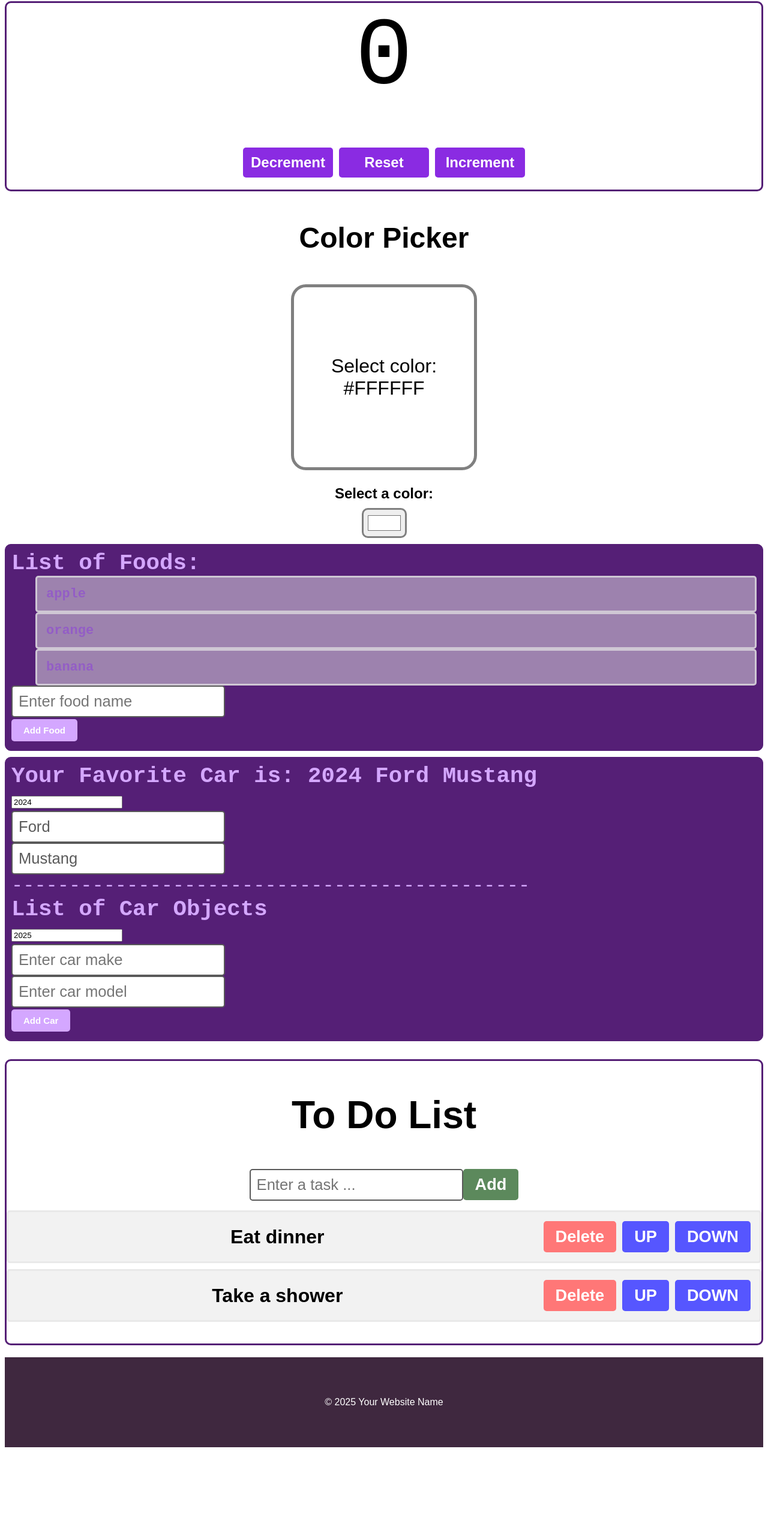
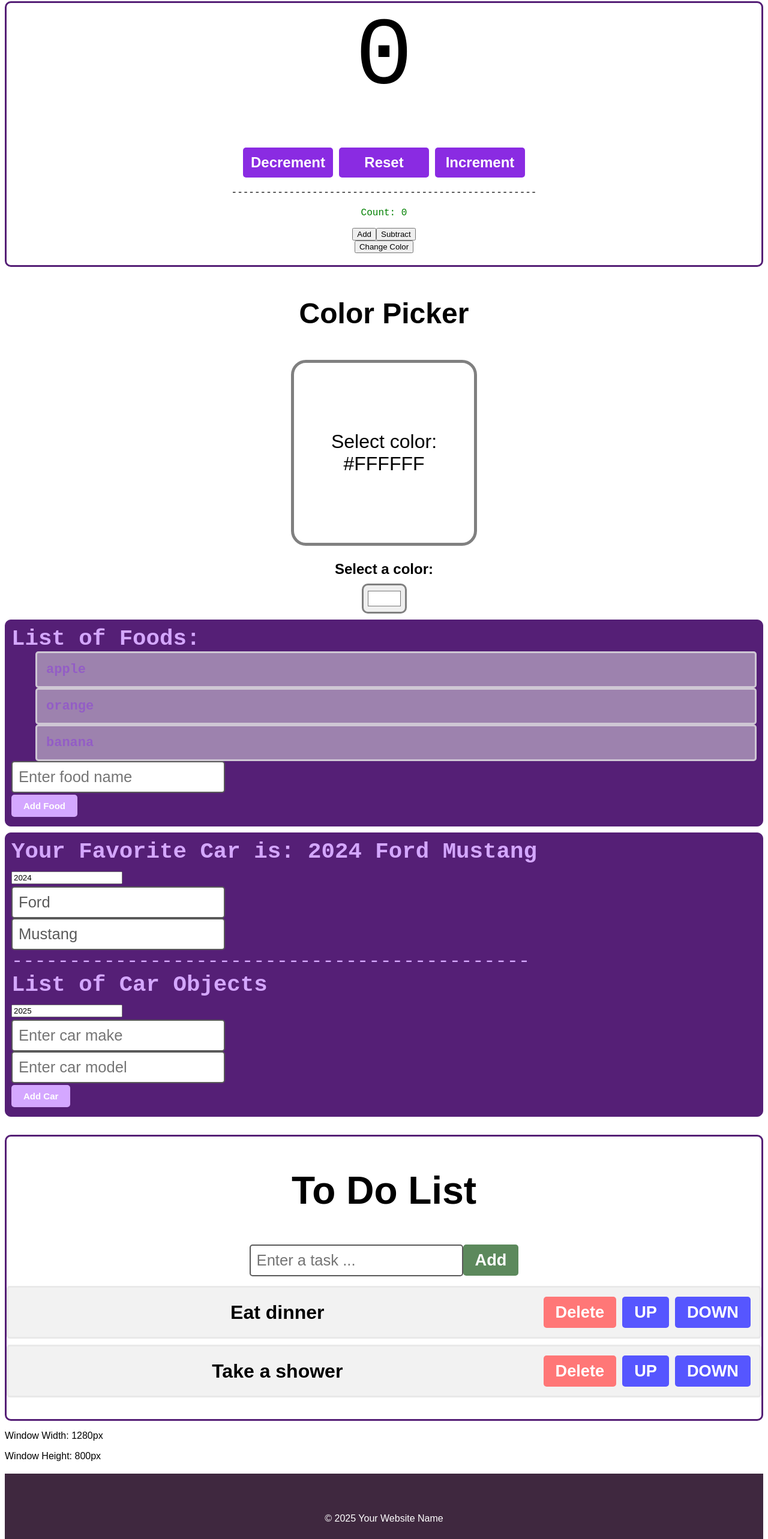
Before and after one commit to Blazer7986/React-Webstite, a React (Vite) app in the folder my-react-app/: page / in a window 1280 px wide. Shown: the part 1909-4475 px from the top of the page at 60% size. Before the commit the page ends 4330 px from the top, so only its background shows below. Built offline with nearby package versions, Linux system fonts and the light colour scheme.

Commit message:
Create the window.jsx to keep track of width and height of the window and display it on the website and window's title using useEffect.

```diff
--- a/my-react-app/src/App.jsx
+++ b/my-react-app/src/App.jsx
@@ -10,6 +10,7 @@
 import Food from "./components/Food.jsx";
 import Car from "./components/Car.jsx";
 import ToDoList from "./components/ToDoList.jsx";
+import Window from "./components/Window.jsx";
 
 // How to style React components with CSS
 // -----------------------------------------
@@ -32,6 +33,21 @@
 // useState() = React hook that allows the creation of a stateful variable
 //              AND a setter function to update its value in the Viritual
 //              DOM.        EX) [name, setName]
+
+// useEffect() = React hook that tells React DO SOME CODE WHEN (pick one):
+//               This component re-renders
+//               This component mounts
+//               The state of a value
+
+// useEffect(function, [dependencies])
+
+// 1. useEffect(() => {})             // Runs after every re-render
+// 2. useEffect(() => {}, [])         // Runs only on mount
+// 3. useEffect(() => {}, [values])   // Runs only on mount + when value changes
+
+// USES
+// 1) Event Listensers    2) DOM manipulation   3) Subscription (real-time updates)
+// 4) Fetching Data from APIs   5) Clean up with a component unmounts
 
 function App() {
   const fruits = [
@@ -66,6 +82,7 @@
       <Food />
       <Car />
       <ToDoList />
+      <Window />
       <Footer />
     </>
   );
--- a/my-react-app/src/components/Counter.jsx
+++ b/my-react-app/src/components/Counter.jsx
@@ -1,4 +1,4 @@
-import React, { useState } from "react";
+import React, { useState, useEffect } from "react";
 
 // update function = A function passed as an argument to setState() usually
 //                   ex. setYear(arrow function)
@@ -23,6 +23,41 @@
     setCount(0);
   };
 
+  // useEffect method or side-code method
+  const [count2, setCount2] = useState(0);
+  const [color, setColor] = useState("green");
+
+  // This useEffect statement will always re-render no matter the condition
+  // useEffect(() => {
+  //   document.title = `Count: ${count2}`;
+  // });
+
+  // This useEffect will only re-render if the var count2 or color changes.
+  useEffect(() => {
+    document.title = `Count: ${count2} ${color}`;
+
+    return () => {
+      // SOME CLEAN UP CODE
+    };
+  }, [count2, color]);
+
+  // Use this specific useEffect for one-time use.
+  //  useEffect(() => {
+  //   document.title = `My Counter`;
+  // }, []);
+
+  function addCount() {
+    setCount2((c) => c + 1);
+  }
+
+  function subtractCount() {
+    setCount2((c) => c - 1);
+  }
+
+  function changeColor() {
+    setColor((c) => (c === "green" ? "red" : "green"));
+  }
+
   return (
     <div className="counter-container">
       <p className="count-display">{count}</p>
@@ -35,6 +70,11 @@
       <button className="counter-button" onClick={increment}>
         Increment
       </button>
+      <p>-----------------------------------------------------</p>
+      <p style={{ color: color }}>Count: {count2}</p>
+      <button onClick={addCount}>Add</button>
+      <button onClick={subtractCount}>Subtract</button> <br />
+      <button onClick={changeColor}>Change Color</button>
     </div>
   );
 }
--- /dev/null
+++ b/my-react-app/src/components/Window.jsx
@@ -0,0 +1,38 @@
+import { useEffect, useState } from "react";
+
+function Window() {
+  const [width, setWidth] = useState(window.innerWidth);
+  const [height, setHeight] = useState(window.innerHeight);
+
+  useEffect(() => {
+    window.addEventListener("resize", handleResize);
+    console.log("EVENT LISTNER ADDED");
+
+    return () => {
+      window.removeEventListener("resize", handleResize);
+      console.log("EVENT LISTNER REMOVE");
+    };
+  }, []);
+
+  useEffect(() => {
+    document.title = `Width: ${width}, Height: ${height}`;
+  }, [width, height]);
+
+  // Without useEffect
+  // Will create multiple event listeners.
+  // window.addEventListener("resize", handleResize);
+
+  function handleResize() {
+    setWidth(window.innerWidth);
+    setHeight(window.innerHeight);
+  }
+
+  return (
+    <div>
+      <p>Window Width: {width}px</p>
+      <p>Window Height: {height}px</p>
+    </div>
+  );
+}
+
+export default Window;
```
